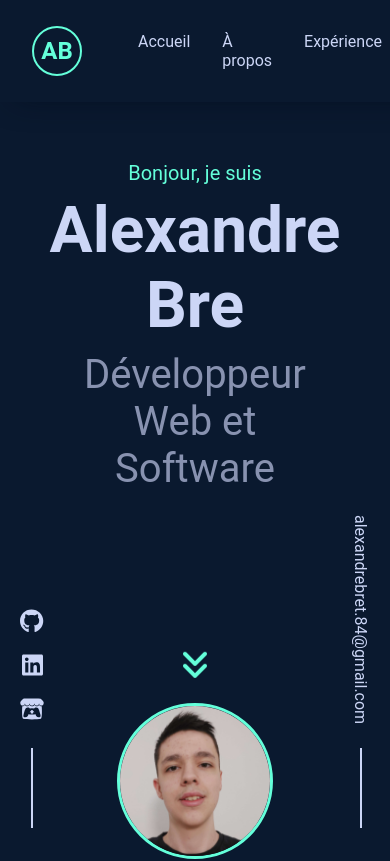
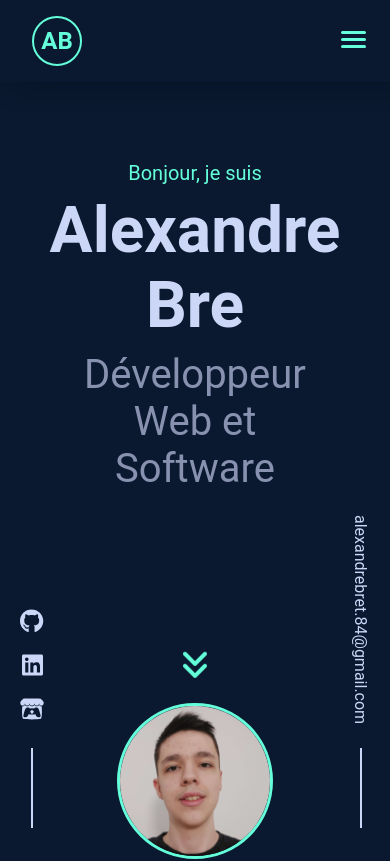
Before and after one commit to 1NainConnu34/portfolio, a React (Create React App) app: page / in a window 390 px wide. Shown: the top 861 px of the page. Built offline with nearby package versions, Linux system fonts and the light colour scheme.

Commit message:
added burger menu so it is now responsive on phone

```diff
--- a/src/components/Header.js
+++ b/src/components/Header.js
@@ -7,6 +7,7 @@ import { scrollToSection } from '../utils/scrollToSection';
 const Header = () => {
   const [scrollDirection, setScrollDirection] = useState("up");
   const [lastScrollY, setLastScrollY] = useState(0);
+  const [isMenuOpen, setIsMenuOpen] = useState(false);
 
   const handleScroll = () => {
     if (window.scrollY > lastScrollY) {
@@ -26,6 +27,12 @@ const Header = () => {
     };
   }, [lastScrollY]);
 
+  const handleClick = (event, id) => {
+    event.preventDefault();
+    scrollToSection(id);
+    setIsMenuOpen(false);
+  };
+
   return (
     <Nav $scrollDirection={scrollDirection}>
       <Logo href="#home" onClick={(e) => handleClick(e, 'home')}>
@@ -36,7 +43,12 @@ const Header = () => {
           <Letters>AB</Letters>
         </Circle>
       </Logo>
-      <Menu>
+      <BurgerMenu onClick={() => setIsMenuOpen(!isMenuOpen)}>
+        <span />
+        <span />
+        <span />
+      </BurgerMenu>
+      <Menu $isMenuOpen={isMenuOpen}>
         <MenuItem><a href="#home" onClick={(e) => handleClick(e, 'home')}>Accueil</a></MenuItem>
         <MenuItem><a href="#about" onClick={(e) => handleClick(e, 'about')}>À propos</a></MenuItem>
         <MenuItem><a href="#experience" onClick={(e) => handleClick(e, 'experience')}>Expérience</a></MenuItem>
@@ -44,11 +56,6 @@ const Header = () => {
       </Menu>
     </Nav>
   );
-};
-
-const handleClick = (event, id) => {
-  event.preventDefault();
-  scrollToSection(id);
 };
 
 export default Header;
@@ -62,8 +69,8 @@ const Nav = styled.nav.attrs(props => ({
   style: {
     top: props.$scrollDirection === 'up' ? '0' : '-80px',
   },
-}))
-  `display: flex;
+}))`
+  display: flex;
   position: fixed;
   width: 100%;
   justify-content: space-between;
@@ -121,12 +128,46 @@ const Letters = styled.div`
   z-index: 10;
 `;
 
+const BurgerMenu = styled.div`
+  display: none;
+  flex-direction: column;
+  cursor: pointer;
+  position: fixed;
+  right: 1.5rem;
+
+  span {
+    height: 3px;
+    width: 25px;
+    background: #64ffda;
+    margin-bottom: 4px;
+    border-radius: 5px;
+  }
+
+  @media (max-width: 768px) {
+    display: flex;
+  }
+`;
+
 const Menu = styled.ul`
   display: flex;
   list-style: none;
   opacity: 0;
   padding-right: 4rem;
   animation: ${fadeIn} 1s ease-in-out 0.25s forwards;
+
+  @media (max-width: 768px) {
+    flex-direction: column;
+    position: absolute;
+    top: 80px;
+    right: ${({ $isMenuOpen }) => ($isMenuOpen ? '0' : '-100%')};
+    background-color: #0a192f;
+    width: 200px;
+    padding: 0rem 2rem;
+    box-shadow: 0px 10px 30px -15px rgba(2, 12, 27, 0.7);
+    transition: right 0.3s ease-in-out;
+    opacity: 1;
+    margin-top: 0;
+  }
 `;
 
 const MenuItem = styled.li`
@@ -138,4 +179,8 @@ const MenuItem = styled.li`
       color: #64ffda;
     }
   }
+
+  @media (max-width: 768px) {
+    margin: 1rem 0;
+  }
 `;
```
